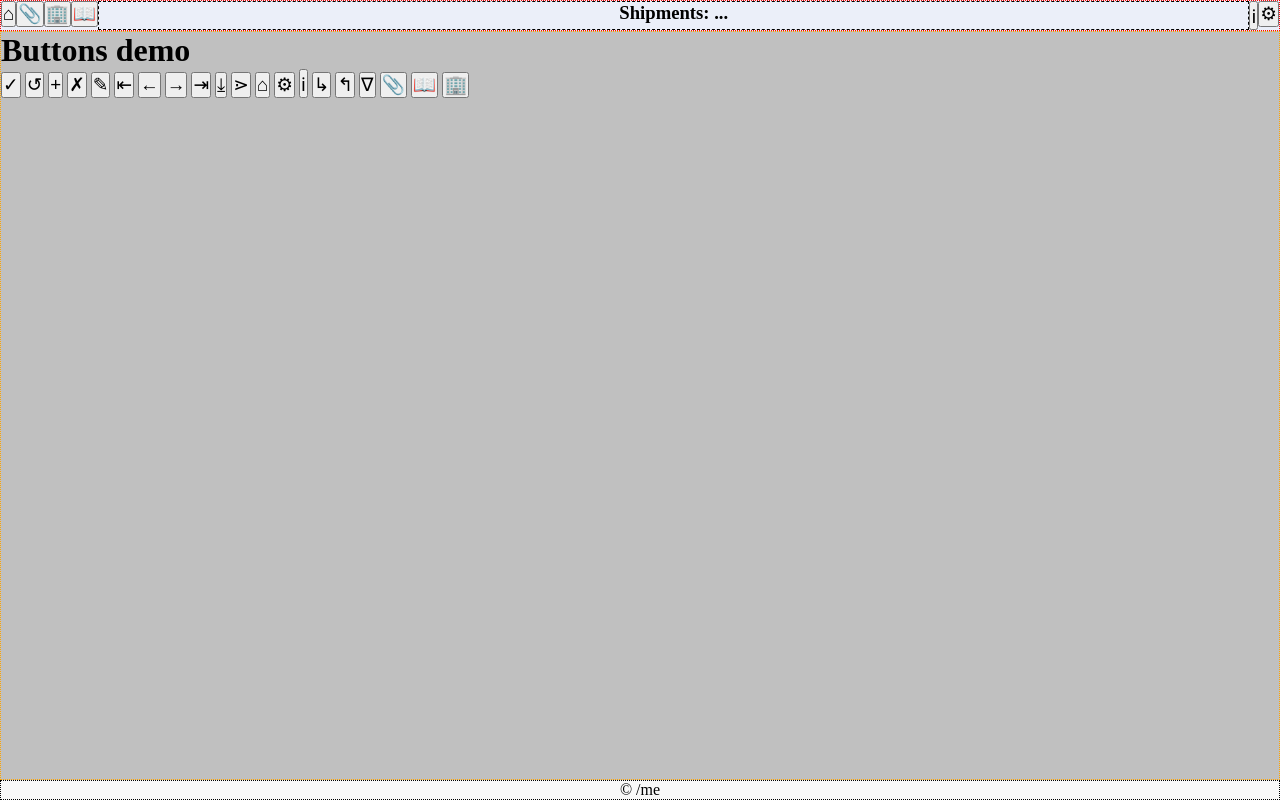
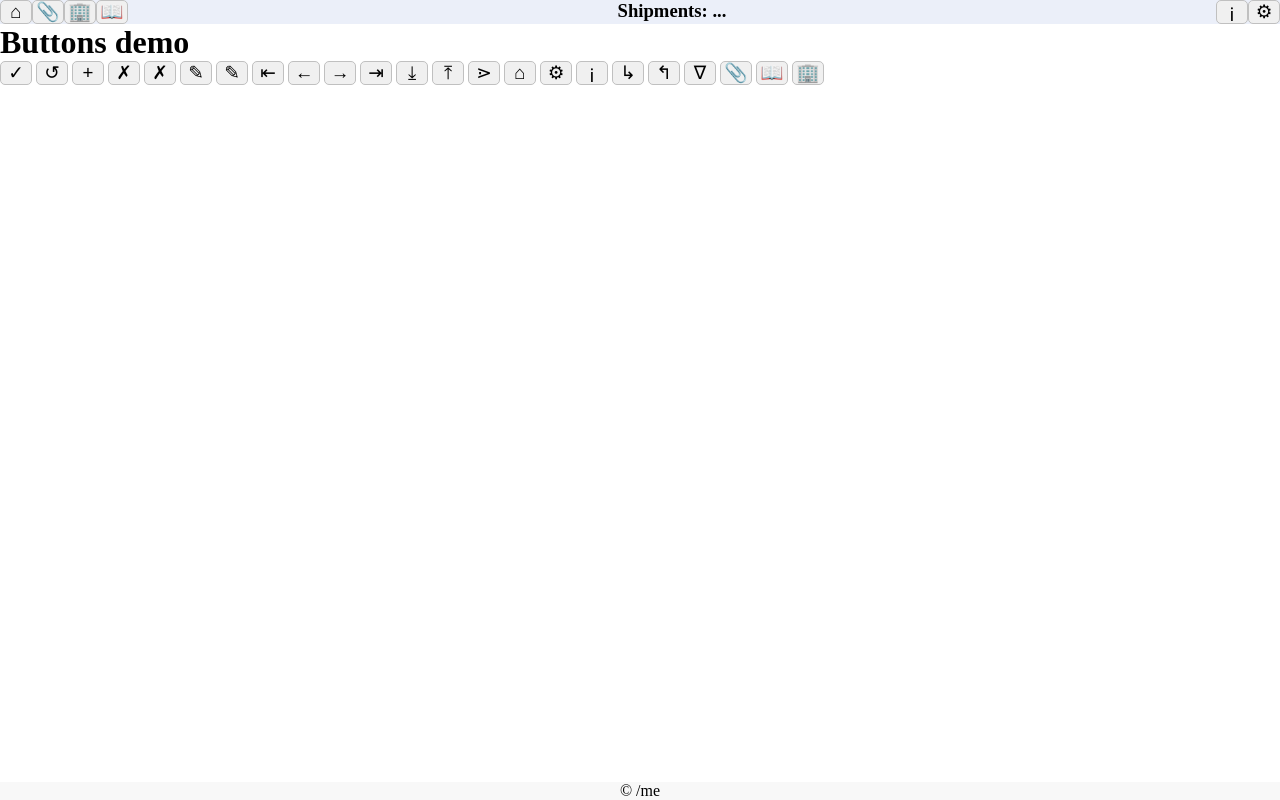
Before and after one commit to tieugene/shipment, a Django app: page /about/ in a window 1280 px wide. Run offline with Django 3.2, Linux system fonts and the light colour scheme.

Commit message:
CSS: buttons seems not worst

```diff
--- a/core/templatetags/mytags.py
+++ b/core/templatetags/mytags.py
@@ -13,7 +13,7 @@
     'no': ('&olarr;', 'ban', _('Cancel')),
     'add': ('&plus;', 'plus', _('New')),  # &plus
     'del': ('&cross;', 'trash-o', _('Delete')),  # &#9249;
-    'del*': ('&cross;', 'plus', _('Delete selected')),  # &#9249;
+    'del*': ('&cross;', 'trash', _('Delete selected')),  # &#9249;
     'edit': ('&#9998;', 'pencil', _('Edit')),
     'edit*': ('&#9998;', 'pencil', _('Edit selected')),
     'beg': ('&larrb;', 'fast-backward', _('Start')),  # &#9194;
--- a/static/css/color.css
+++ b/static/css/color.css
@@ -3,19 +3,24 @@
 
 nav {
     background-color: #EBEFF9;
-    border-color: red;
+    //border-color: red;
 }
 
 nav > h1 {
-    border-color: black;
+    //border-color: black;
 }
 
 main {
-    background-color: silver;
-    border-color: orange;
+    //background-color: silver;
+    //border-color: orange;
 }
 
 footer {
     background-color: #F8F8F8;
     // border-color: green;
 }
+
+button {
+    border-color: silver;
+    background-color: #F0F0F0;
+}
--- a/static/css/decoration.css
+++ b/static/css/decoration.css
@@ -2,21 +2,26 @@
 }
 
 nav {
-    border-style: dotted;
-    border-width: 1px;
+    //border-style: dotted;
+    //border-width: 1px;
 }
 
 nav > h1 {
-    border-style: dashed;
-    border-width: 1px;
+    //border-style: dashed;
+    //border-width: 1px;
 }
 
 main {
-    border-style: dotted;
-    border-width: 1px;
+    //border-style: dotted;
+    //border-width: 1px;
 }
 
 footer {
-    border-style: dotted;
-    border-width: 1px;
+    //border-style: dotted;
+    //border-width: 1px;
 }
+
+button {
+	border-style: solid;
+	cursor: pointer;
+}
--- a/static/css/position.css
+++ b/static/css/position.css
@@ -24,3 +24,13 @@
     flex-shrink: 0;
     text-align: center;
 }
+
+button {
+    text-align: center;
+    vertical-align: middle;
+}
+
+button > img {
+    margin-left: auto;
+    margin-right: auto;
+}
--- a/static/css/size.css
+++ b/static/css/size.css
@@ -16,3 +16,15 @@
 
 footer {
 }
+
+button {
+    border-width: 1px;
+    font-size: 14pt;
+    min-width: 32px;
+    height: 24px;
+	border-radius: 5px;
+}
+
+img.svg {
+	width: 16px;
+}
--- a/templates/about.html
+++ b/templates/about.html
@@ -10,12 +10,15 @@
     {% button 'no' %}
     {% button 'add' %}
     {% button 'del' %}
+    {% button 'del*' %}
     {% button 'edit' %}
+    {% button 'edit*' %}
     {% button 'beg' %}
     {% button 'prev' %}
     {% button 'next' %}
     {% button 'end' %}
     {% button 'dl' %}
+    {% button 'ul' %}
     {% button 'show' %}
     {% button 'home' %}
     {% button 'tool' %}
--- a/templates/base.html
+++ b/templates/base.html
@@ -14,7 +14,6 @@
 	<link rel="stylesheet" type="text/css" href="{% static 'css/size.css' %}"/>
 	<link rel="stylesheet" type="text/css" href="{% static 'css/decoration.css' %}"/>
 	<link rel="stylesheet" type="text/css" href="{% static 'css/color.css' %}"/>
-	<!--link rel="stylesheet" type="text/css" href="{% static 'css/svgbutton.css' %}" /-->
 	<!-- 2. admin (symlink) -->
 	<link rel="stylesheet" type="text/css" href="{% static 'admin/css/forms.css' %}" />
 	<!--link rel="stylesheet" type="text/css" href="{# static 'admin/css/widgets.css' #} /-->
--- a/templates/tags/button.html
+++ b/templates/tags/button.html
@@ -1 +1 @@
-<button type="button" title="{{ title }}" style="font-size: 14pt"> {{ char }} </button>
+<button type="button" title="{{ title }}"> {{ char }} </button>
--- a/templates/tags/button_svg.html
+++ b/templates/tags/button_svg.html
@@ -1,2 +1,2 @@
 {% load static %}
-<button type="button" title="{{ title }}"> <img src="{% static path %}" alt="{{ title }}" title="{{ title }}" class="svgimg"/> </button>
+<button type="button" title="{{ title }}"> <img src="{% static path %}" alt="{{ title }}" title="{{ title }}" class="svg"/> </button>
```
